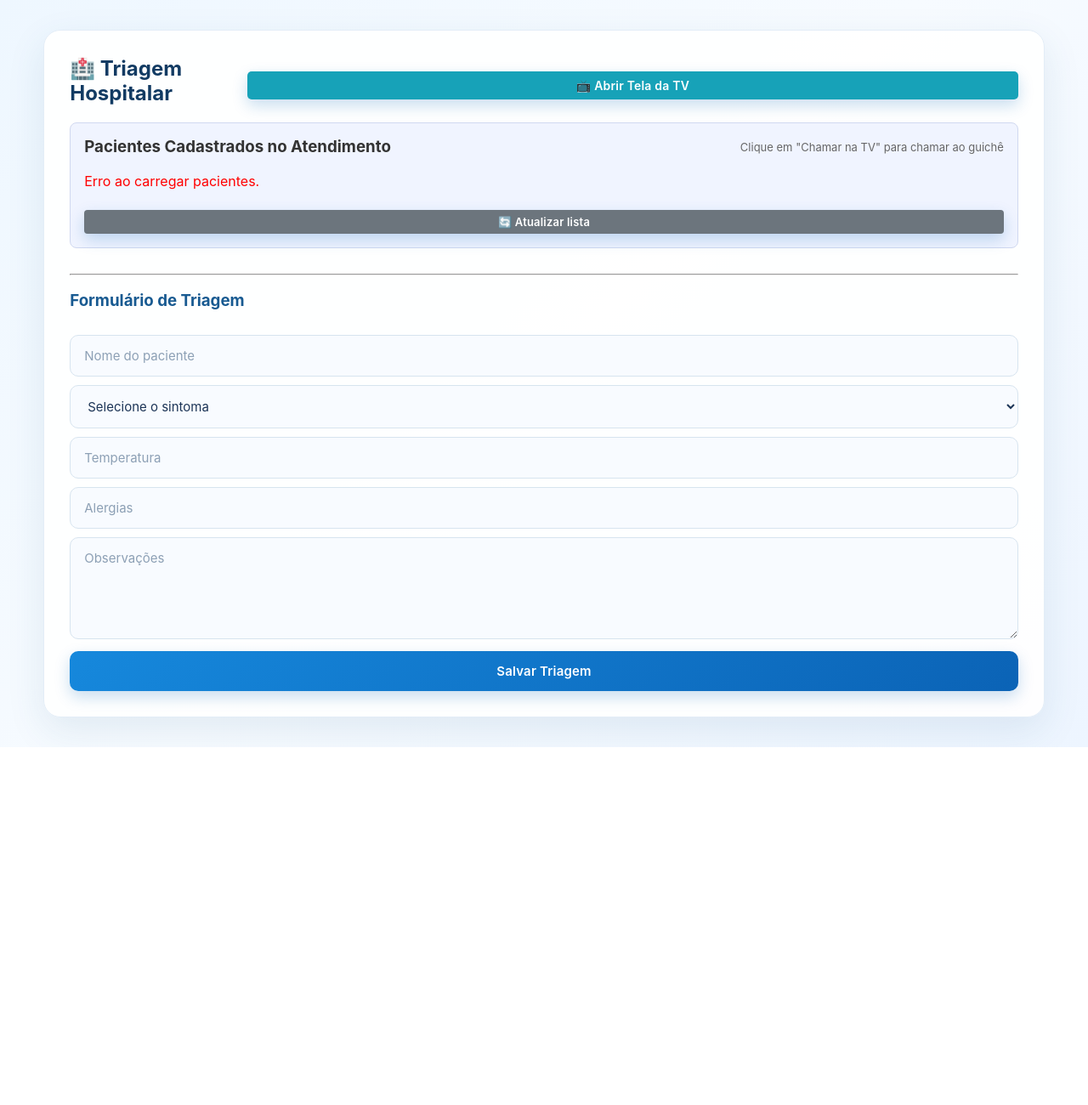
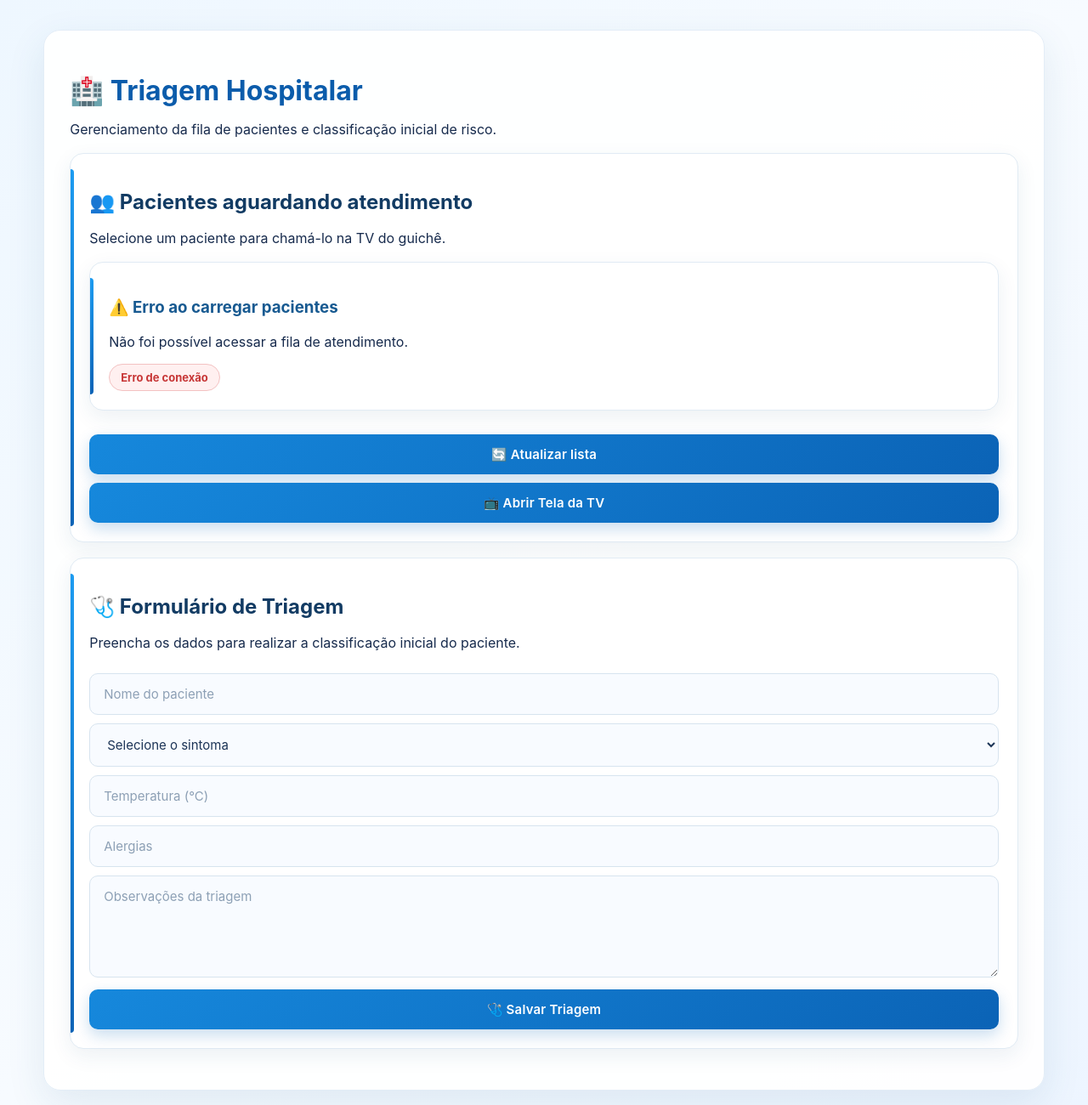
Before and after one commit to Joaoeden/projeto-sentinela-, a website: page frontend/triagem.html in a window 1280 px wide. Shown: the top 1300 px of the page at 85% size. Before the commit the page ends 879 px from the top, so only its background shows below. Drawn offline with Linux system fonts and the light colour scheme; files that its build step writes are made by us from their sources; no server answers.

Commit message:
Update triagem.html

```diff
--- a/frontend/triagem.html
+++ b/frontend/triagem.html
@@ -1,212 +1,645 @@
 <!DOCTYPE html>
-<html lang="pt-br">
+<html lang="pt-BR">
+
 <head>
+
   <meta charset="UTF-8">
-<title>Triagem</title>
+
+  <meta
+    name="viewport"
+    content="width=device-width, initial-scale=1.0"
+  >
+
+  <title>Triagem Hospitalar</title>
+
   <link rel="stylesheet" href="style.css">
-<style>
-  .btn-tv {
-    background: #28a745;
-    color: white;
-    border: none;
-    padding: 8px 14px;
-    border-radius: 5px;
-    cursor: pointer;
-    font-size: 14px;
-    margin-left: 8px;
-  }
-  .btn-tv:hover { background: #1e7e34; }
 
-  .pacientes-fila {
-    margin-bottom: 30px;
-    background: #f0f4ff;
-    border-radius: 8px;
-    padding: 16px;
-    border: 1px solid #d0d8f0;
-  }
-  .pacientes-fila h3 {
-    margin-top: 0;
-    color: #333;
-    display: flex;
-    justify-content: space-between;
-    align-items: center;
-  }
-  .pacientes-fila h3 span {
-    font-size: 13px;
-    font-weight: normal;
-    color: #666;
-  }
-  .fila-item {
-    display: flex;
-    align-items: center;
-    justify-content: space-between;
-    background: white;
-    border-radius: 6px;
-    padding: 10px 14px;
-    margin-bottom: 8px;
-    border: 1px solid #dce4ff;
-  }
-  .fila-item strong { font-size: 15px; }
-  .fila-item small { color: #888; font-size: 12px; }
-  .btn-abrir-tv {
-    display: inline-block;
-    background: #17a2b8;
-    color: white;
-    padding: 8px 14px;
-    border-radius: 5px;
-    font-size: 14px;
-    text-decoration: none;
-    cursor: pointer;
-    border: none;
-  }
-  .btn-abrir-tv:hover { background: #117a8b; }
-</style>
 </head>
 
+
 <body>
+
   <div class="container">
 
-  <!-- Cabeçalho com botão da TV -->
-  <div style="display:flex; justify-content:space-between; align-items:center; margin-bottom:20px;">
-    <h2 style="margin:0;">🏥 Triagem Hospitalar</h2>
-    <button class="btn-abrir-tv" onclick="window.open('tv.html','_blank')">📺 Abrir Tela da TV</button>
+    <!-- CABEÇALHO -->
+
+    <h1>🏥 Triagem Hospitalar</h1>
+
+    <p>
+      Gerenciamento da fila de pacientes e classificação
+      inicial de risco.
+    </p>
+
+
+    <!-- FILA DE PACIENTES -->
+
+    <div class="card">
+
+      <h2>👥 Pacientes aguardando atendimento</h2>
+
+      <p>
+        Selecione um paciente para chamá-lo na TV
+        do guichê.
+      </p>
+
+      <div id="fila-pacientes">
+
+        <p>
+          Carregando pacientes...
+        </p>
+
       </div>
 
-  <!-- Fila de pacientes do Atendimento criada para mostrar quem pode ser chamado na TV -->
-  <div class="pacientes-fila">
-    <h3>
-      Pacientes Cadastrados no Atendimento
-      <span>Clique em "Chamar na TV" para chamar ao guichê</span>
-    </h3>
-    <div id="fila-pacientes">
-      <p style="color:#888; text-align:center;">Carregando...</p>
-    </div>
-    <button onclick="carregarPacientes()" style="margin-top:8px; background:#6c757d; color:white; border:none; padding:6px 12px; border-radius:4px; cursor:pointer; font-size:13px;">🔄 Atualizar lista</button>
+
+      <button onclick="carregarPacientes()">
+        🔄 Atualizar lista
+      </button>
+
+      <button
+        onclick="window.open('tv.html','_blank')"
+      >
+        📺 Abrir Tela da TV
+      </button>
+
     </div>
 
-  <hr>
 
-  <h3>Formulário de Triagem</h3>
-  <input id="nome" placeholder="Nome do paciente">
+    <!-- FORMULÁRIO DE TRIAGEM -->
+
+    <div class="card">
+
+      <h2>🩺 Formulário de Triagem</h2>
+
+      <p>
+        Preencha os dados para realizar a classificação
+        inicial do paciente.
+      </p>
+
+
+      <input
+        id="nome"
+        type="text"
+        placeholder="Nome do paciente"
+      >
+
 
       <select id="sintoma">
-    <option value="">Selecione o sintoma</option>
-    <option value="dor_leve">Dor leve</option>
-    <option value="resfriado">Resfriado</option>
-    <option value="coriza">Coriza</option>
-    <option value="tosse">Tosse</option>
-    <option value="febre">Febre</option>
-    <option value="vomito">Vômito</option>
-    <option value="diarreia">Diarreia</option>
-    <option value="falta_ar_moderada">Falta de ar moderada</option>
-    <option value="falta_ar_grave">Falta de ar grave</option>
-    <option value="infarto">Suspeita de infarto</option>
-    <option value="avc">Suspeita de AVC</option>
-    <option value="convulsao">Convulsão</option>
-    <option value="hemorragia">Hemorragia</option>
+
+        <option value="">
+          Selecione o sintoma
+        </option>
+
+        <option value="dor_leve">
+          Dor leve
+        </option>
+
+        <option value="resfriado">
+          Resfriado
+        </option>
+
+        <option value="coriza">
+          Coriza
+        </option>
+
+        <option value="tosse">
+          Tosse
+        </option>
+
+        <option value="febre">
+          Febre
+        </option>
+
+        <option value="vomito">
+          Vômito
+        </option>
+
+        <option value="diarreia">
+          Diarreia
+        </option>
+
+        <option value="falta_ar_moderada">
+          Falta de ar moderada
+        </option>
+
+        <option value="falta_ar_grave">
+          Falta de ar grave
+        </option>
+
+        <option value="infarto">
+          Suspeita de infarto
+        </option>
+
+        <option value="avc">
+          Suspeita de AVC
+        </option>
+
+        <option value="convulsao">
+          Convulsão
+        </option>
+
+        <option value="hemorragia">
+          Hemorragia
+        </option>
+
       </select>
 
-  <input id="temp" type="number" placeholder="Temperatura">
-  <input id="alergia" placeholder="Alergias">
-  <textarea id="observacao" placeholder="Observações"></textarea>
+
+      <input
+        id="temp"
+        type="number"
+        step="0.1"
+        placeholder="Temperatura (°C)"
+      >
+
+
+      <input
+        id="alergia"
+        type="text"
+        placeholder="Alergias"
+      >
+
+
+      <textarea
+        id="observacao"
+        placeholder="Observações da triagem"
+      ></textarea>
+
+
+      <!-- RESULTADO -->
 
       <div id="resultado"></div>
 
-  <button onclick="salvar()">Salvar Triagem</button>
+
+      <button onclick="salvar()">
+        🩺 Salvar Triagem
+      </button>
 
     </div>
 
+  </div>
+
+
   <script>
 
+
+    /* =====================================================
+       CARREGAR PACIENTES
+    ===================================================== */
+
     function carregarPacientes() {
+
       fetch("/pacientes")
-    .then(r => r.json())
+
+        .then(r => {
+
+          if (!r.ok) {
+            throw new Error(
+              "Erro ao carregar pacientes."
+            );
+          }
+
+          return r.json();
+
+        })
+
         .then(pacientes => {
-      const div = document.getElementById("fila-pacientes");
 
-      // Mostra apenas os com status "triagem"
-      const fila = pacientes.filter(p => p.status === "triagem");
+          const div =
+            document.getElementById(
+              "fila-pacientes"
+            );
+
+
+          /* Mostra somente pacientes em triagem */
+
+          const fila =
+            pacientes.filter(
+              p => p.status === "triagem"
+            );
+
+
+          /* Fila vazia */
 
           if (fila.length === 0) {
-        div.innerHTML = "<p style='color:#888; text-align:center;'>Nenhum paciente aguardando.</p>";
+
+            div.innerHTML = `
+
+              <div class="card">
+
+                <h3>📭 Fila vazia</h3>
+
+                <p>
+                  Nenhum paciente está aguardando
+                  atendimento no momento.
+                </p>
+
+                <span class="verde">
+                  Atendimento em dia
+                </span>
+
+              </div>
+
+            `;
+
             return;
           }
 
+
           div.innerHTML = "";
+
+
+          /* Lista de pacientes */
+
           fila.forEach(p => {
-        const item = document.createElement("div");
-        item.className = "fila-item";
+
+            const item =
+              document.createElement("div");
+
+
+            item.className = "card";
+
+
             item.innerHTML = `
-          <div>
-            <strong>${p.nome}</strong><br>
-            <small>CPF: ${p.cpf || "—"} | Tipo: ${p.tipo || "—"}</small>
+
+              <h3>
+                👤 ${p.nome}
+              </h3>
+
+              <p>
+                <b>CPF:</b>
+                ${p.cpf || "—"}
+              </p>
+
+              <p>
+                <b>Tipo:</b>
+                ${p.tipo || "—"}
+              </p>
+
+              <button
+                onclick="chamarNaTV('${p.nome}')"
+              >
+                📺 Chamar na TV
+              </button>
+
+            `;
+
+
+            div.appendChild(item);
+
+          });
+
+        })
+
+        .catch(error => {
+
+          console.error(error);
+
+          document.getElementById(
+            "fila-pacientes"
+          ).innerHTML = `
+
+            <div class="card">
+
+              <h3>
+                ⚠️ Erro ao carregar pacientes
+              </h3>
+
+              <p>
+                Não foi possível acessar
+                a fila de atendimento.
+              </p>
+
+              <span class="vermelho">
+                Erro de conexão
+              </span>
+
             </div>
-          <button class="btn-tv" onclick="chamarNaTV('${p.nome}')">📺 Chamar na TV</button>
+
           `;
-        div.appendChild(item);
+
         });
-    })
-    .catch(() => {
-      document.getElementById("fila-pacientes").innerHTML =
-        "<p style='color:red;'>Erro ao carregar pacientes.</p>";
-    });
+
     }
 
-// Função criada para enviar o nome do paciente para a TV quando ele for chamado no guichê.
+
+    /* =====================================================
+       CHAMAR PACIENTE NA TV
+    ===================================================== */
+
     function chamarNaTV(nome) {
+
       fetch("/tv/chamar", {
+
         method: "POST",
-    headers: { "Content-Type": "application/json" },
+
+        headers: {
+          "Content-Type": "application/json"
+        },
+
         body: JSON.stringify({
+
           localTipo: "GUICHÊ",
+
           localNumero: "01",
+
           paciente: nome
+
         })
+
       })
-  .then(r => r.json())
-  .then(() => {
-    alert("✅ " + nome + " foi chamado na TV para o Guichê 01!");
-  });
+
+      .then(r => {
+
+        if (!r.ok) {
+          throw new Error(
+            "Erro ao chamar paciente."
+          );
         }
 
-function classificarRisco(sintoma, temperatura) {
-  const vermelhos = ["infarto","avc","convulsao","hemorragia","falta_ar_grave"];
-  const amarelos = ["febre","vomito","diarreia","falta_ar_moderada"];
-  if (temperatura >= 39) return "vermelho";
-  if (vermelhos.includes(sintoma)) return "vermelho";
-  if (amarelos.includes(sintoma)) return "amarelo";
-  return "verde";
+        return r.json();
+
+      })
+
+      .then(() => {
+
+        alert(
+          "✅ " +
+          nome +
+          " foi chamado na TV para o Guichê 01!"
+        );
+
+      })
+
+      .catch(error => {
+
+        console.error(error);
+
+        alert(
+          "Não foi possível chamar o paciente na TV."
+        );
+
+      });
+
     }
 
+
+    /* =====================================================
+       CLASSIFICAÇÃO DE RISCO
+    ===================================================== */
+
+    function classificarRisco(
+      sintoma,
+      temperatura
+    ) {
+
+      const vermelhos = [
+
+        "infarto",
+        "avc",
+        "convulsao",
+        "hemorragia",
+        "falta_ar_grave"
+
+      ];
+
+
+      const amarelos = [
+
+        "febre",
+        "vomito",
+        "diarreia",
+        "falta_ar_moderada"
+
+      ];
+
+
+      if (temperatura >= 39) {
+
+        return "vermelho";
+
+      }
+
+
+      if (vermelhos.includes(sintoma)) {
+
+        return "vermelho";
+
+      }
+
+
+      if (amarelos.includes(sintoma)) {
+
+        return "amarelo";
+
+      }
+
+
+      return "verde";
+
+    }
+
+
+    /* =====================================================
+       SALVAR TRIAGEM
+    ===================================================== */
+
     function salvar() {
-  const nome = document.getElementById("nome").value;
-  const sintoma = document.getElementById("sintoma").value;
-  const temperatura = Number(document.getElementById("temp").value);
-  const alergia = document.getElementById("alergia").value;
-  const observacao = document.getElementById("observacao").value;
-  const risco = classificarRisco(sintoma, temperatura);
+
+      const nome =
+        document.getElementById(
+          "nome"
+        ).value;
+
+
+      const sintoma =
+        document.getElementById(
+          "sintoma"
+        ).value;
+
+
+      const temperatura =
+        Number(
+          document.getElementById(
+            "temp"
+          ).value
+        );
+
+
+      const alergia =
+        document.getElementById(
+          "alergia"
+        ).value;
+
+
+      const observacao =
+        document.getElementById(
+          "observacao"
+        ).value;
+
+
+      /* Validação básica */
+
+      if (!nome) {
+
+        alert(
+          "Informe o nome do paciente."
+        );
+
+        return;
+
+      }
+
+
+      if (!sintoma) {
+
+        alert(
+          "Selecione o sintoma do paciente."
+        );
+
+        return;
+
+      }
+
+
+      /* Classificação */
+
+      const risco =
+        classificarRisco(
+          sintoma,
+          temperatura
+        );
+
+
+      /* Envia para o backend */
 
       fetch("/triagem", {
+
         method: "POST",
-    headers: { "Content-Type": "application/json" },
-    body: JSON.stringify({ nome, sintoma, temperatura, alergia, observacao, risco })
+
+        headers: {
+
+          "Content-Type":
+            "application/json"
+
+        },
+
+        body: JSON.stringify({
+
+          nome,
+
+          sintoma,
+
+          temperatura,
+
+          alergia,
+
+          observacao,
+
+          risco
+
         })
-  .then(r => r.json())
-  .then(data => {
-    const resultado = document.getElementById("resultado");
-    resultado.className = risco;
-    resultado.innerHTML = "Classificação: " + risco.toUpperCase();
-    alert("Triagem salva com sucesso!");
-  });
+
+      })
+
+      .then(r => {
+
+        if (!r.ok) {
+
+          throw new Error(
+            "Erro ao salvar triagem."
+          );
+
         }
 
-// Carrega a fila ao abrir a página
+        return r.json();
+
+      })
+
+      .then(() => {
+
+        const resultado =
+          document.getElementById(
+            "resultado"
+          );
+
+
+        resultado.className =
+          risco;
+
+
+        resultado.innerHTML =
+          "Classificação: " +
+          risco.toUpperCase();
+
+
+        alert(
+          "✅ Triagem salva com sucesso!"
+        );
+
+
+        /* Limpa os campos */
+
+        document.getElementById(
+          "nome"
+        ).value = "";
+
+
+        document.getElementById(
+          "sintoma"
+        ).value = "";
+
+
+        document.getElementById(
+          "temp"
+        ).value = "";
+
+
+        document.getElementById(
+          "alergia"
+        ).value = "";
+
+
+        document.getElementById(
+          "observacao"
+        ).value = "";
+
+
+        /* Atualiza fila */
+
         carregarPacientes();
 
-// Atualiza a lista automaticamente a cada 10 segundos
-setInterval(carregarPacientes, 10000);
+      })
+
+      .catch(error => {
+
+        console.error(error);
+
+        alert(
+          "Não foi possível salvar a triagem."
+        );
+
+      });
+
+    }
+
+
+    /* =====================================================
+       INICIALIZAÇÃO
+    ===================================================== */
+
+    carregarPacientes();
+
+
+    /* Atualização automática */
+
+    setInterval(
+      carregarPacientes,
+      10000
+    );
+
 
   </script>
 
 </body>
+
 </html>
```
Lines whose indentation alone changed are shown as unchanged.
